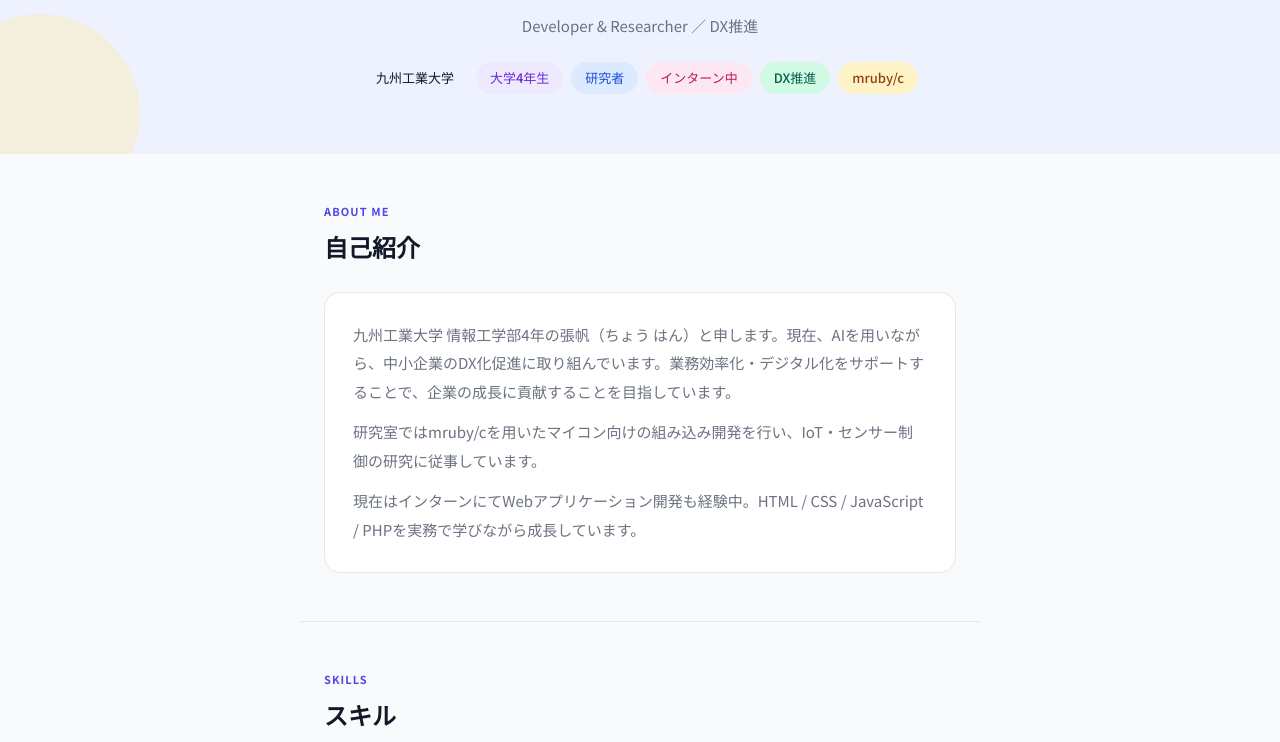
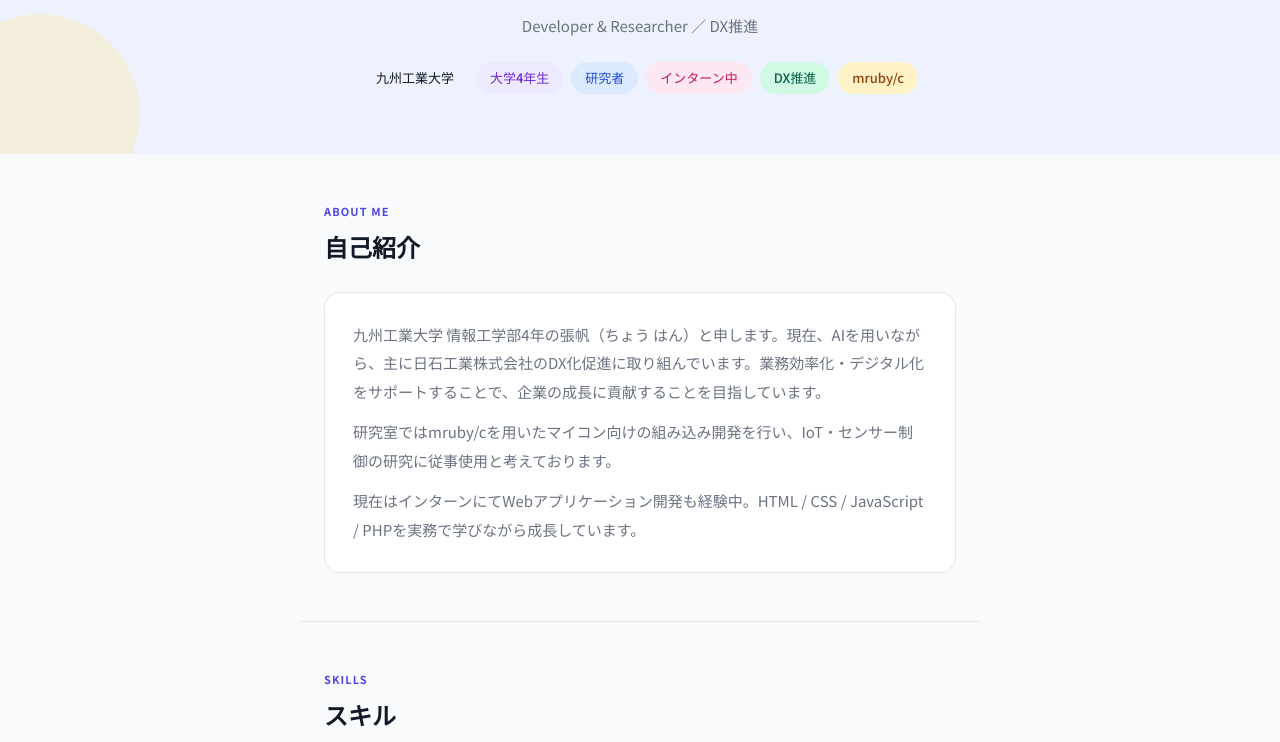
Before and after one commit to chohan1121/portfolio, a website: page public/index.html in a window 1280 px wide. Shown: the part 355-1097 px from the top of the page. Drawn offline with Linux system fonts and the light colour scheme.

Commit message:
自己紹介変更

```diff
--- a/public/index.html
+++ b/public/index.html
@@ -68,10 +68,10 @@
       <div class="about-card fade-up">
         <p>
           九州工業大学 情報工学部4年の張帆（ちょう
-          はん）と申します。現在、AIを用いながら、中小企業のDX化促進に取り組んでいます。業務効率化・デジタル化をサポートすることで、企業の成長に貢献することを目指しています。
+          はん）と申します。現在、AIを用いながら、主に日石工業株式会社のDX化促進に取り組んでいます。業務効率化・デジタル化をサポートすることで、企業の成長に貢献することを目指しています。
         </p>
         <p>
-          研究室ではmruby/cを用いたマイコン向けの組み込み開発を行い、IoT・センサー制御の研究に従事しています。
+          研究室ではmruby/cを用いたマイコン向けの組み込み開発を行い、IoT・センサー制御の研究に従事使用と考えております。
         </p>
         <p>
           現在はインターンにてWebアプリケーション開発も経験中。HTML / CSS /
```
